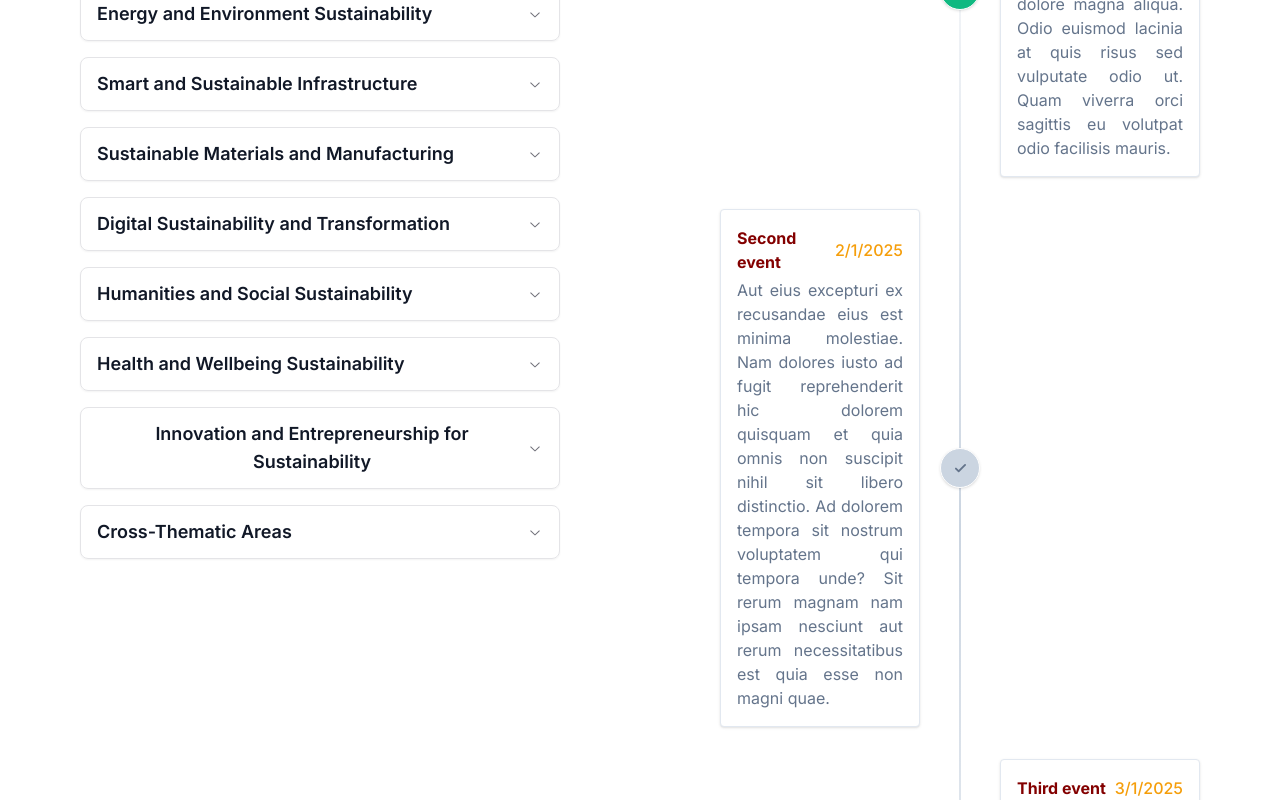
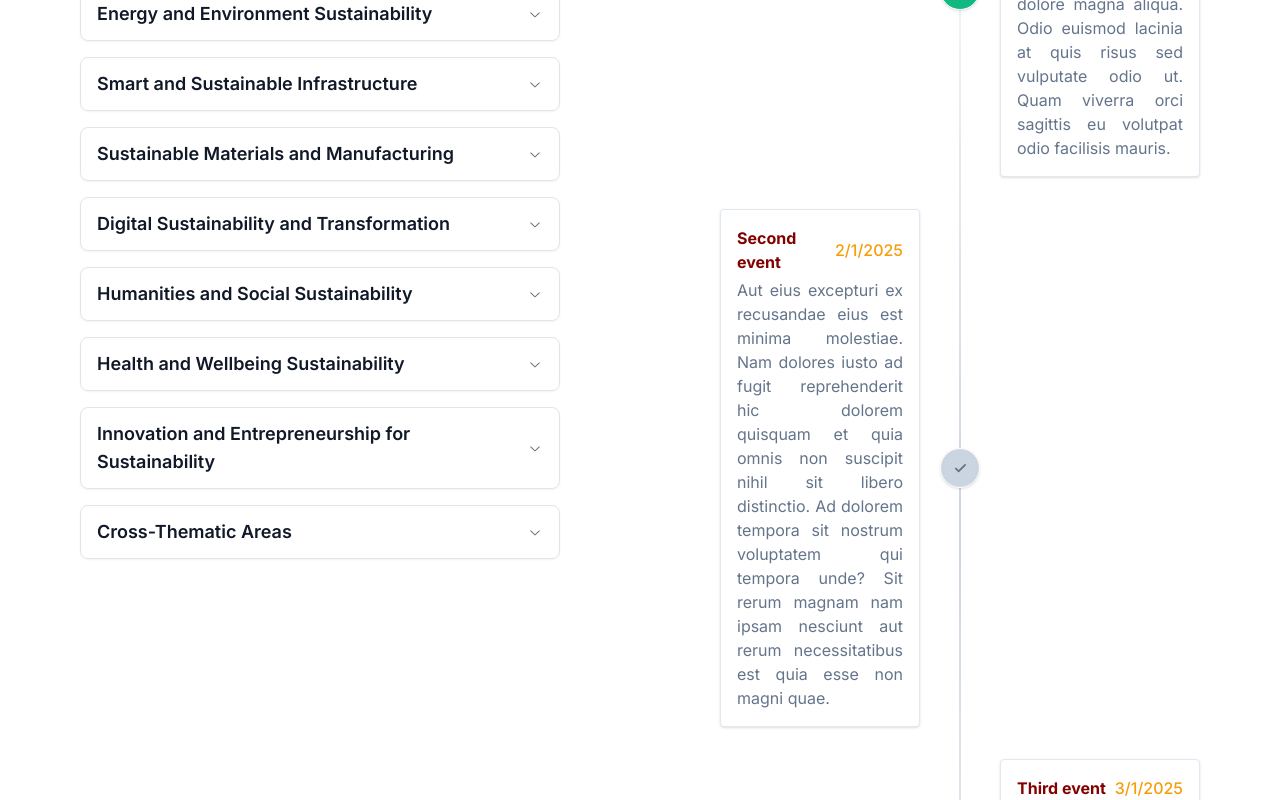
Before and after one commit to kmrsanthosh/TCEResearchConclave, a Next.js app: page / in a window 1280 px wide. Shown: the part 1901-2701 px from the top of the page. Built offline with nearby package versions, Linux system fonts and the light colour scheme.

Commit message:
Refactor PaperTopicsAccordion component to align topic titles to the left

```diff
--- a/components/PaperTopicsAccordion.tsx
+++ b/components/PaperTopicsAccordion.tsx
@@ -37,7 +37,7 @@ const PaperTopicsAccordion: React.FC = () => {
             className="border rounded-lg shadow-sm"
           >
             <AccordionTrigger className="px-4 py-3 hover:bg-gray-50 transition-colors">
-              <span className="text-lg font-semibold text-gray-900">
+              <span className="text-lg font-semibold text-gray-900 text-left">
                 {topic.title}
               </span>
             </AccordionTrigger>
```
